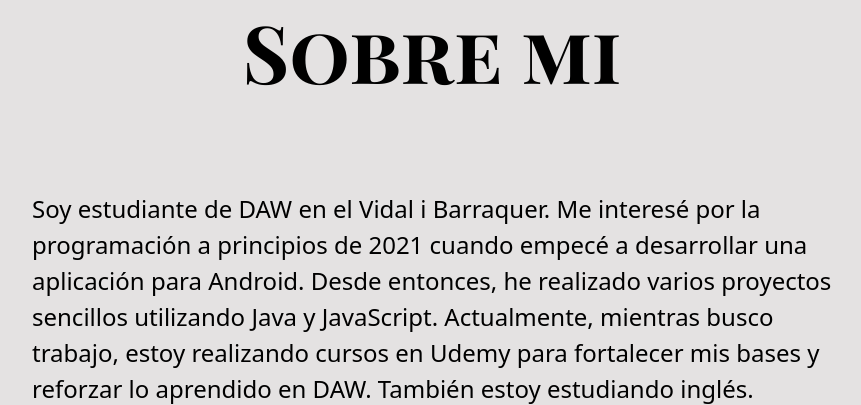
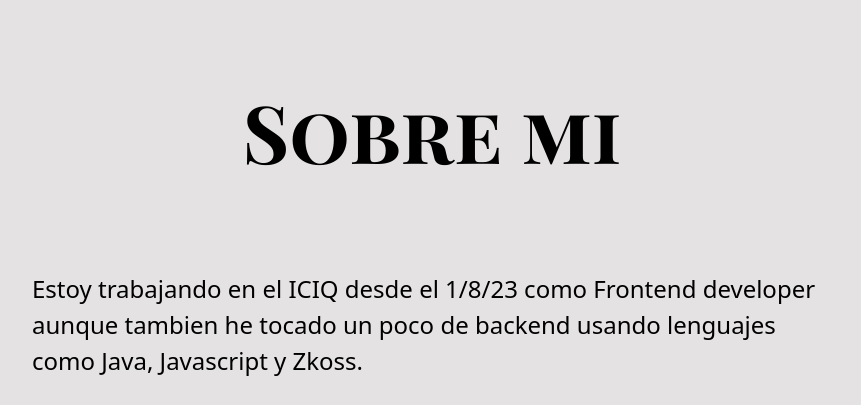
Before and after one commit to MarcGruber/Portafolio, a plain HTML site: page index.html in a window 1280 px wide. Shown: the part 1473-1878 px from the top of the page, without its empty margins (208-1069 px from the left). Drawn offline with nearby package versions, Linux system fonts and the light colour scheme.

Commit message:
Update index.html

```diff
--- a/index.html
+++ b/index.html
@@ -115,11 +115,6 @@
 
         <section class="seccion about" id="about">
             <h2 class="h2">Sobre mi</h2>
-            <p class="p">Soy estudiante de DAW en el Vidal i Barraquer. Me interesé por la programación a principios de
-                2021 cuando empecé a desarrollar una aplicación para Android. Desde entonces, he realizado varios
-                proyectos sencillos utilizando Java y JavaScript. Actualmente, mientras busco trabajo, estoy realizando
-                cursos en Udemy para fortalecer mis bases y reforzar lo aprendido en DAW. También estoy estudiando
-                inglés.</p>
             <p class="p">Estoy trabajando en el ICIQ desde el 1/8/23 como Frontend developer aunque tambien he tocado un poco de backend usando lenguajes como Java, Javascript y Zkoss. </p>
 
 
```
